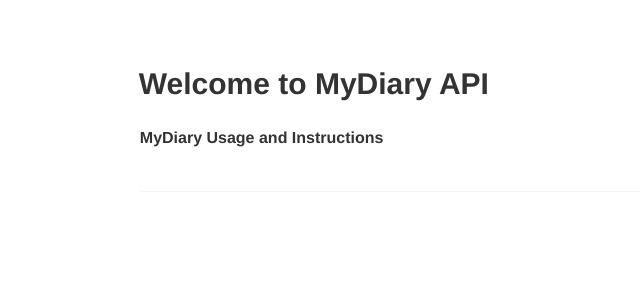
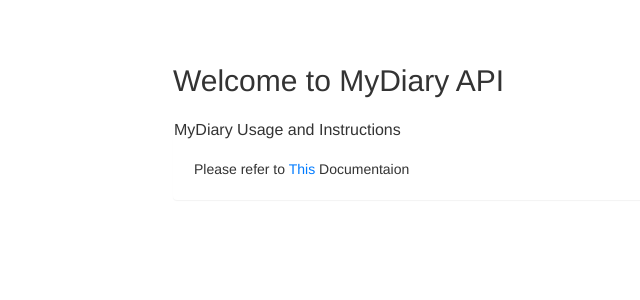
Before and after one commit to kakaemma/MyDairy, a Python web app: template api/templates/index.html in a window 1280 px wide; the page is wider, and only the part inside the window is pictured. Shown: the top 300 px of that part, without its empty margins (122-762 px from the left). Run offline with Jinja, Linux system fonts and the light colour scheme; the template is opened without the code that fills it, so the values that code supplies are empty; some libraries are stand-ins or nearby versions.

Commit message:
Modify template

```diff
--- a/api/templates/index.html
+++ b/api/templates/index.html
@@ -3,15 +3,17 @@
 <head>
     <meta charset="UTF-8">
     <title>Welcome to My Diary</title>
+    <link rel="stylesheet" href="https://stackpath.bootstrapcdn.com/bootstrap/4.1.2/css/bootstrap.min.css" integrity="sha384-Smlep5jCw/wG7hdkwQ/Z5nLIefveQRIY9nfy6xoR1uRYBtpZgI6339F5dgvm/e9B" crossorigin="anonymous">
     <style>
-        body{font-family: "Helvetica Neue",Helvetica,Arial,sans-serif;
+        body{
+            font-family: "Helvetica Neue",Helvetica,Arial,sans-serif;
             font-size: 14px;
             line-height: 1.42857143;
             color: #333;
             background-color: #fff;
         }
 
-        h2{
+        h2 {
             margin-bottom: 20px;
             font-size: 30px;
         }
@@ -54,7 +56,7 @@
                         <h2 class="title">MyDiary Usage and Instructions</h2>
                     </div>
                     <div class="panel-body">
-
+                            Please refer to <a href="">This</a> Documentaion
                     </div>
                 </div>
             </div>
```
